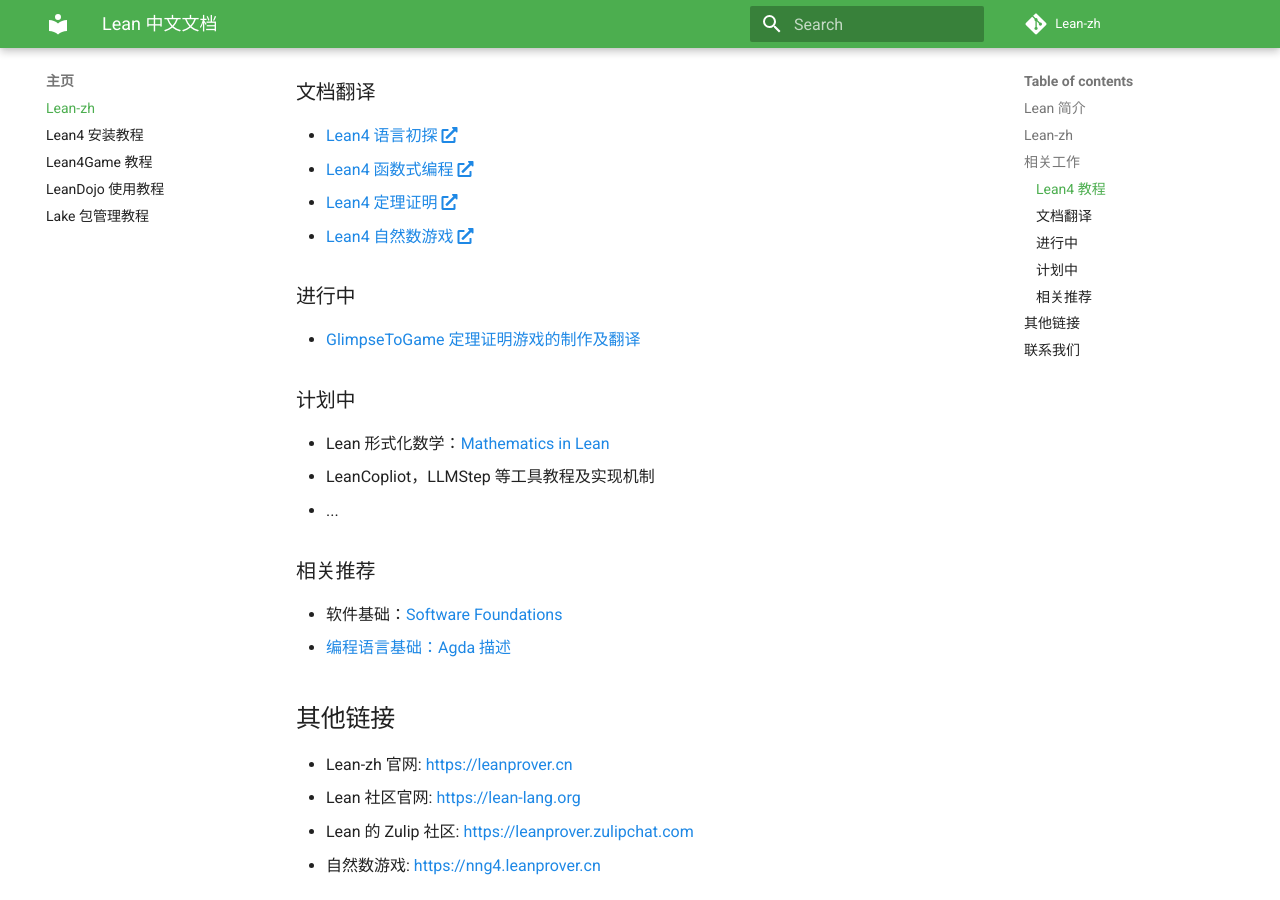
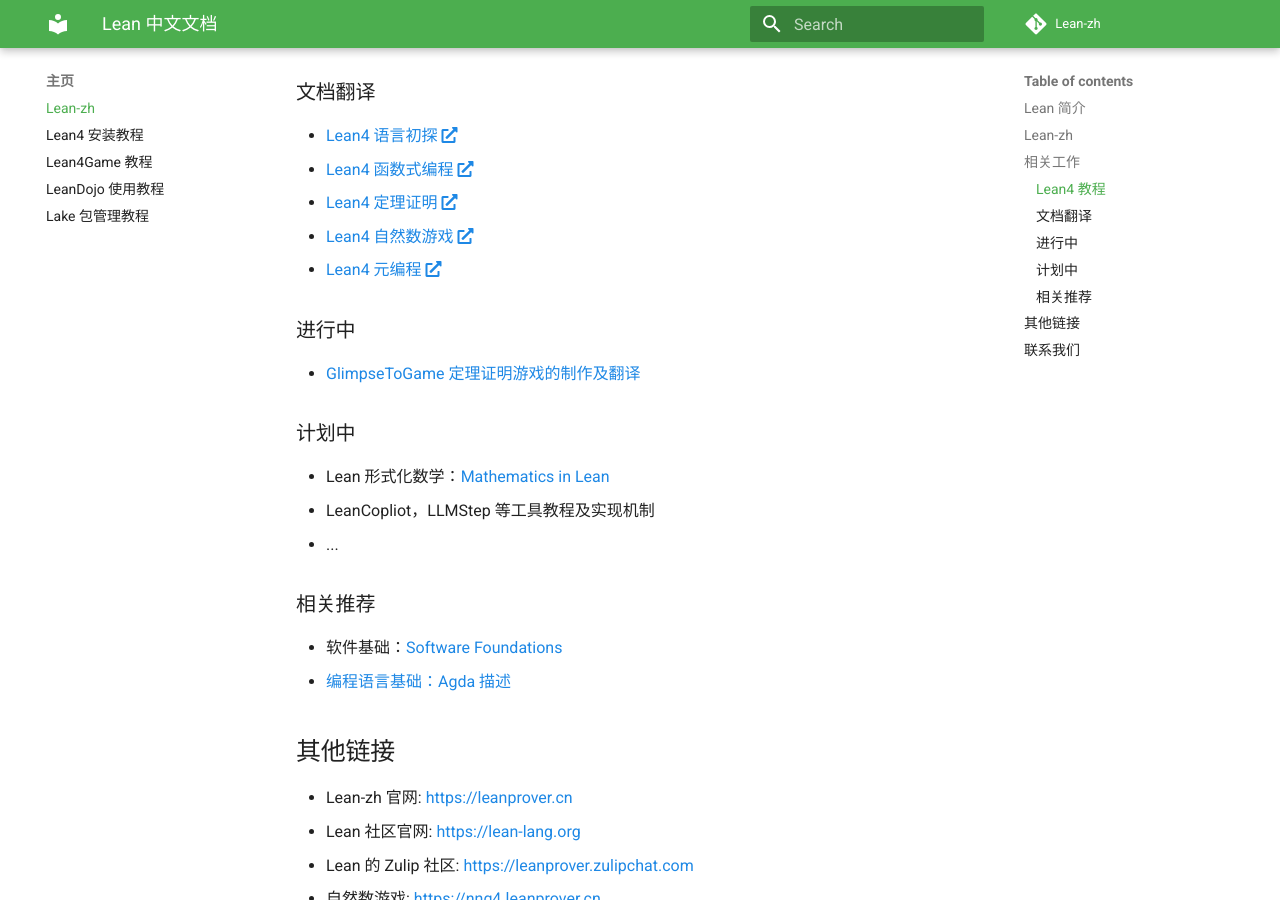
Before and after one commit to Lean-zh/lean-zh.github.io, an MkDocs documentation site: the page built from docs/index.md, in a window 1280 px wide and 900 px high, scrolled down 939 px. Built offline with MkDocs 1.6.1 and Material for MkDocs 9.7.7, drawn with Linux system fonts in a browser that asks for light colours; comment, search, counter and statistics services are not loaded; the version menu is left out.

Commit message:
Update index.md add mp-in-lean

```diff
--- a/docs/index.md
+++ b/docs/index.md
@@ -49,6 +49,7 @@
   - <a href="https://www.leanprover.cn/fp-lean-zh/" target="_blank"> Lean4 函数式编程 <i class="fas fa-external-link-alt"></i></a>
   - <a href="https://www.leanprover.cn/tp-lean-zh/" target="_blank">Lean4 定理证明 <i class="fas fa-external-link-alt"></i> </a>
   - <a href="https://game.leanprover.cn/#/g/local/NNG4" target="_blank"> Lean4 自然数游戏 <i class="fas fa-external-link-alt"></i></a>
+  - <a href="https://www.leanprover.cn/mp-lean-zh/" target="_blank">Lean4 元编程 <i class="fas fa-external-link-alt"></i> </a>
 
 ### 进行中
 
```
